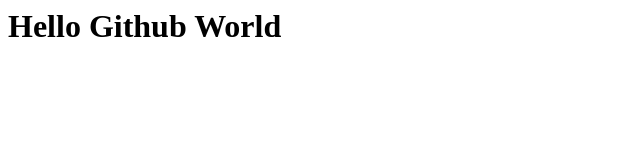
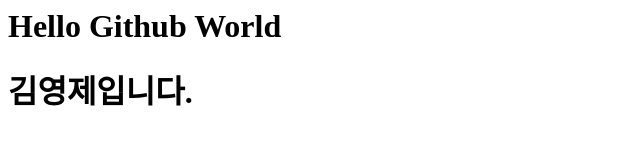
Before and after one commit to qsefdw/first, a plain HTML site: page index.html in a window 1280 px wide. Shown: the whole page, without its empty margins (0-640 px from the left). Drawn offline with Linux system fonts and the light colour scheme.

Commit message:
(수정) index.html

```diff
--- a/index.html
+++ b/index.html
@@ -1 +1,3 @@
 <h1>Hello Github World</h1>
+
+<h1> 김영제입니다.</h1>
```
